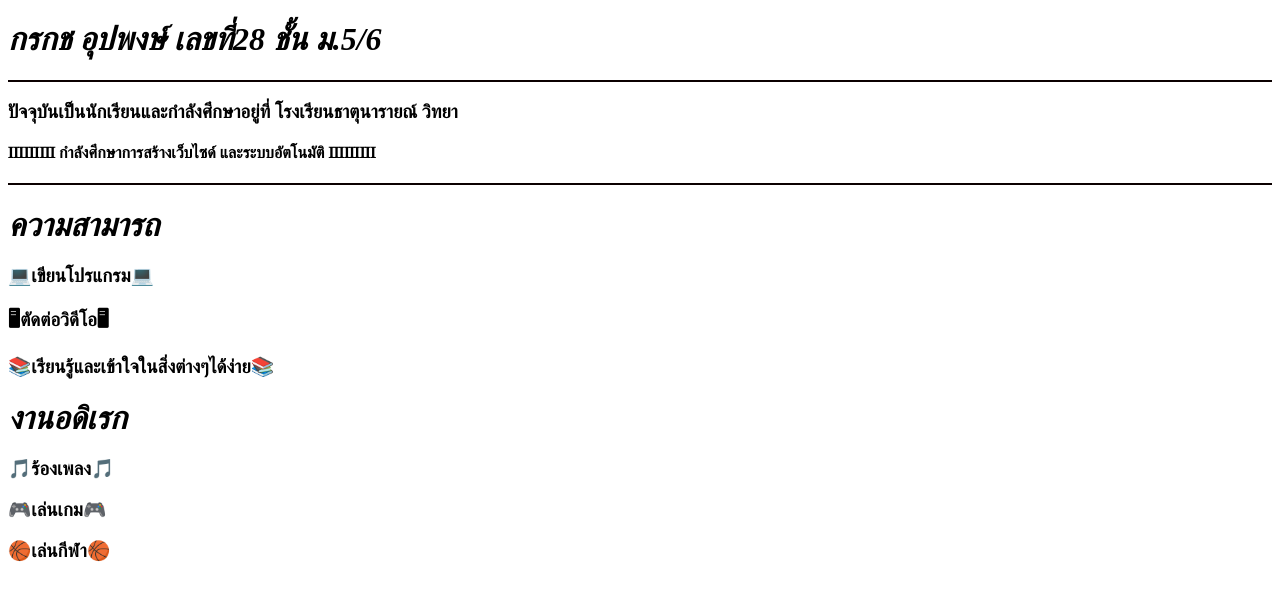
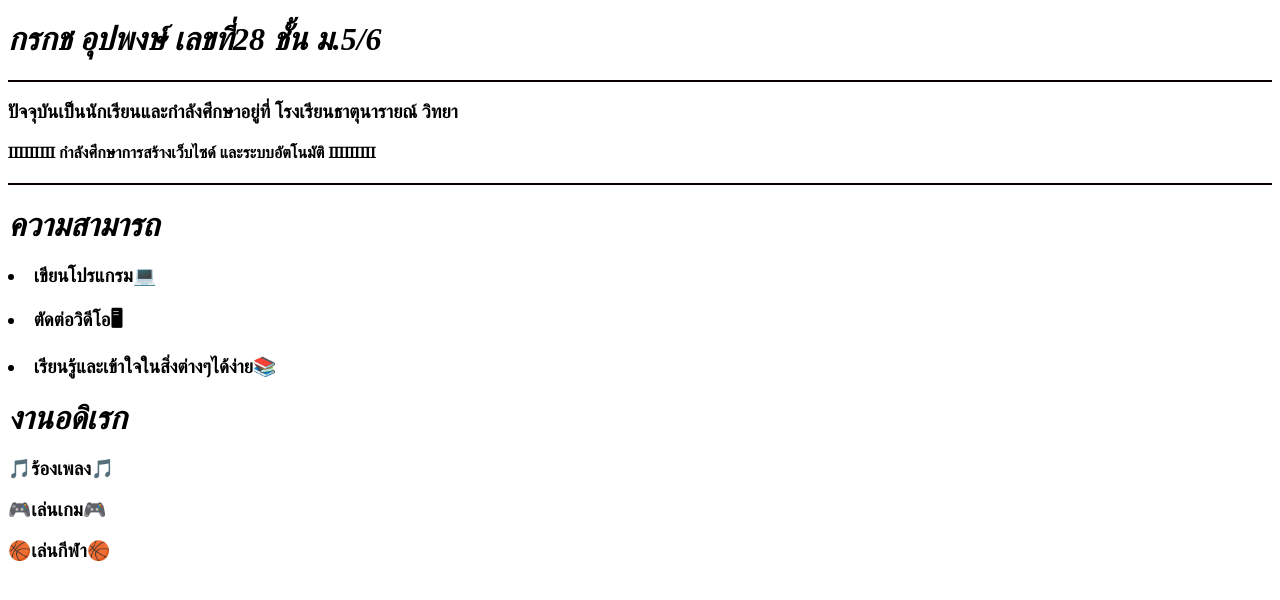
Before and after one commit to Frame27066/28Korakod, a plain HTML site: page work1.html in a window 1280 px wide. Drawn offline with Linux system fonts and the light colour scheme.

Commit message:
Add files via upload

```diff
--- a/work1.html
+++ b/work1.html
@@ -15,9 +15,9 @@
     <h4> ⅠⅡⅢⅢ <b>กำลังศึกษาการสร้างเว็บไซด์ และระบบอัตโนมัติ</b>  ⅢⅢⅡⅠ</h4>
     <hr size="2" color="b" >
     <h1><i><b>ความสามารถ</b></i></h1>
-    <h3>💻เขียนโปรแกรม💻</h3>
-    <h3>🖥ตัดต่อวิดีโอ🖥</h3>
-    <h3>📚เรียนรู้และเข้าใจในสิ่งต่างๆได้ง่าย📚</h3>
+    <h3><li>เขียนโปรแกรม💻</li></h3>
+    <h3><li>ตัดต่อวิดีโอ🖥</li></h3>
+    <h3><li>เรียนรู้และเข้าใจในสิ่งต่างๆได้ง่าย📚</li></h3>
     <h1><i><b>งานอดิเรก</b></i></h1>
     <h3>🎵ร้องเพลง🎵</h3>
     <h3>🎮เล่นเกม🎮</h3>
```
